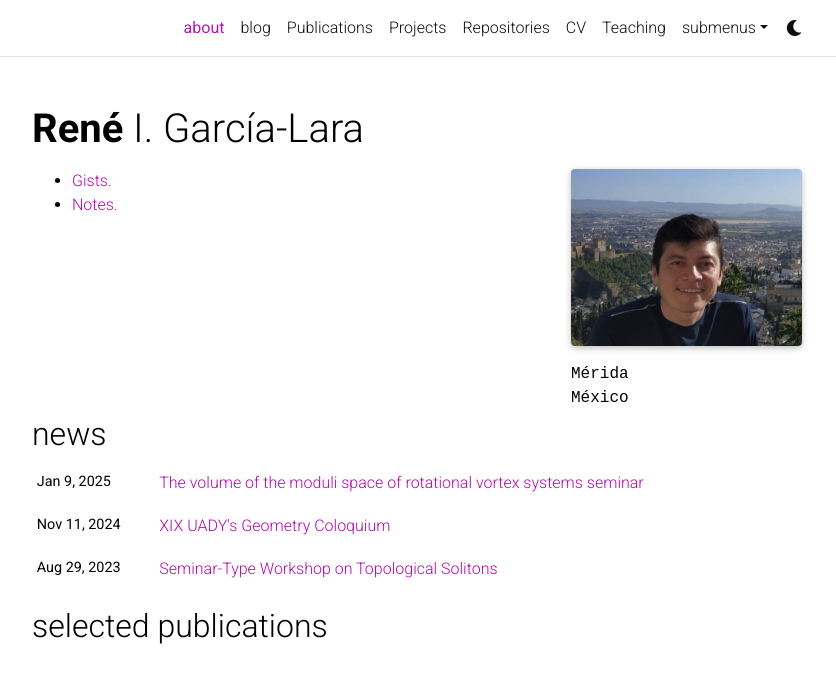
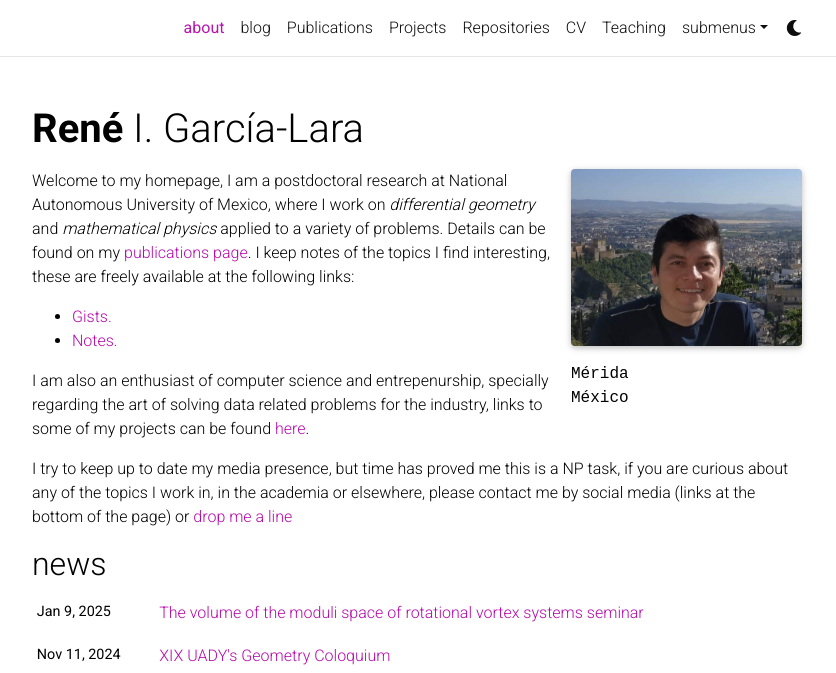
Before and after one commit to renegarcia/renegarcia.github.io, a Jekyll site: the page built from _pages/about.md, in a window 1280 px wide and 1093 px high, cut to the strip 0-673 px from the top of the window. Shown: the whole strip, without its empty margins (223-1059 px from the left). Built offline with Jekyll 4.4.1, drawn with Linux system fonts in a browser that asks for light colours; full-size pictures stand in for the smaller copies a plugin makes; comment, search, counter and statistics services are not loaded; a style sheet for code colours, icons or effects is not loaded.

Commit message:
Updated introduction

```diff
--- a/_data/cv.yml
+++ b/_data/cv.yml
@@ -25,6 +25,12 @@
 - title: Experience
   type: time_table
   contents:
+    - title: Postdoctoral researcher
+      institution: Universidad Nacional Autónoma de México
+      year: 2023 - 2024
+      description:
+        - Differential Geometry.
+        - Complex Kleinian Groups.
     - title: Postdoctoral researcher
       institution: Universidad Autónoma de Yucatán
       year: 2021 - 2022
--- a/_pages/about.md
+++ b/_pages/about.md
@@ -17,7 +17,11 @@ selected_papers: true # includes a list of papers marked as "selected={true}"
 social: true  # includes social icons at the bottom of the page
 ---
 
-
+Welcome to my homepage, I am  a postdoctoral research at National Autonomous University of Mexico, where I work on _differential geometry_ and _mathematical physics_ applied to a variety of problems. Details can be found on my [publications page](/publications). I keep notes of the topics I find interesting, these are freely available at the following links:
 
 * [Gists.](https://gist.github.com/renegarcia)
 * [Notes.](https://renegarcia.github.io/dendron)
+
+I am also an enthusiast of computer science and entrepenurship, specially regarding the art of solving data related problems for the industry, links to some of my projects can be found [here](/projects).
+
+I try to keep up to date my media presence, but time has proved me this is a NP task, if you are curious about any of the topics I work in, in the academia or elsewhere, please contact me by social media (links at the bottom of the page) or [drop me a line](mailto:rene.garcia@correo.uady.mx)
```
Also changed, not shown: _projects/3_study.md (+2 -1 lines).
